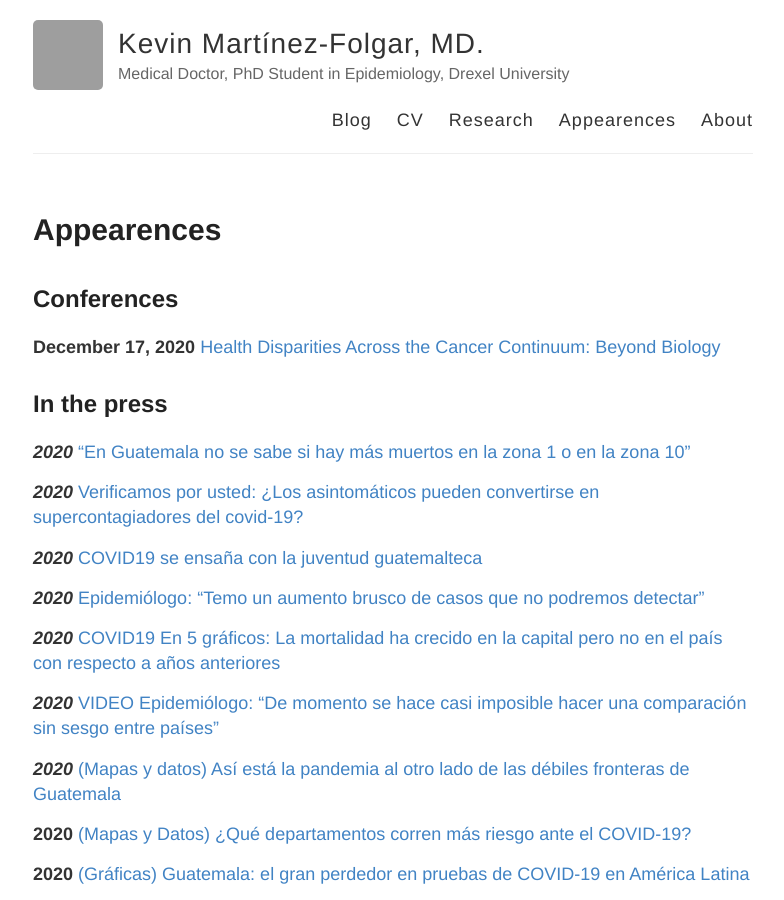
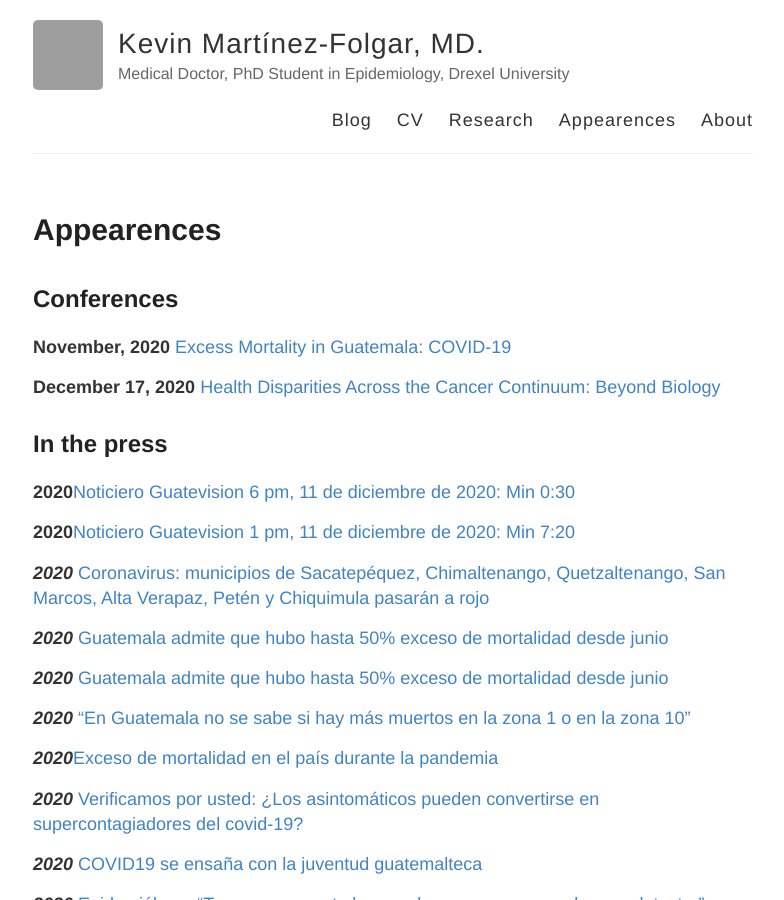
Before and after one commit to kmfolgar/kmartinez.com, a Jekyll site: the page built from appearences.md, in a window 1280 px wide and 900 px high. Shown: the whole window, without its empty margins (247-1031 px from the left). Built offline with Jekyll 4.4.1, drawn with Linux system fonts in a browser that asks for light colours; grey boxes are pictures that could not be loaded.

Commit message:
update press

```diff
--- a/appearences.md
+++ b/appearences.md
@@ -7,13 +7,26 @@ output: pdf_document
 
 ## Conferences
 
+**November, 2020**  [Excess Mortality in Guatemala: COVID-19](https://epiresearch.org/event/health-disparities-across-the-cancer-continuum-beyond-biology/)
 
 **December 17, 2020**  [Health Disparities Across the Cancer Continuum: Beyond Biology](https://epiresearch.org/event/health-disparities-across-the-cancer-continuum-beyond-biology/)
 
 
 ## In the press
 
+**2020**[Noticiero Guatevision 6 pm, 11 de diciembre de 2020: Min 0:30](https://www.youtube.com/watch?v=5tz2TT5IX54)
+
+**2020**[Noticiero Guatevision 1 pm, 11 de diciembre de 2020: Min 7:20](https://www.youtube.com/watch?v=vn4xpwV5NW4)
+
+***2020*** [Coronavirus: municipios de Sacatepéquez, Chimaltenango, Quetzaltenango, San Marcos, Alta Verapaz, Petén y Chiquimula pasarán a rojo](https://www.prensalibre.com/guatemala/comunitario/coronavirus-municipios-de-sacatepequez-chimaltenango-quetzaltenango-san-marcos-alta-verapaz-peten-y-chiquimula-pasaran-a-rojo/)
+
+***2020*** [Guatemala admite que hubo hasta 50% exceso de mortalidad desde junio](https://forbescentroamerica.com/2020/12/10/guatemala-admite-que-hubo-hasta-50-exceso-de-mortalidad-desde-junio/)
+
+***2020*** [Guatemala admite que hubo hasta 50% exceso de mortalidad desde junio](https://www.diariolibre.com/actualidad/internacional/guatemala-admite-que-hubo-40-a-50-de-exceso-de-mortalidad-a-partir-de-junio-GA23230897)
+
 ***2020*** [“En Guatemala no se sabe si hay más muertos en la zona 1 o en la zona 10”](https://elperiodico.com.gt/domingo/2020/08/23/en-guatemala-no-se-sabe-si-hay-mas-muertos-en-la-zona-1-o-en-la-zona-10/)
+
+***2020***[Exceso de mortalidad en el país durante la pandemia](https://www.prensalibre.com/opinion/columnasdiarias/exceso-de-mortalidad-en-el-pais-durante-la-pandemia/)
 
 ***2020*** [Verificamos por usted: ¿Los asintomáticos pueden convertirse en supercontagiadores del covid-19?](https://www.prensalibre.com/pl-plus/guatemala/comunitario/los-asintomaticos-en-espacios-cerrados-pueden-convertirse-en-supercontagiadores/)
 
@@ -33,7 +46,6 @@ output: pdf_document
 
 **2020** [6 Expertos y 6 razones por las que el acceso a datos es importante para enfrentar al COVID-19](https://nomada.gt/pais/actualidad/6-expertos-y-6-razones-por-las-que-el-acceso-a-datos-es-importante-para-enfrentar-al-covid-19/)
 
-
 **2020** [(Audios) La lucha contra el COVID-19: así es la vida en el hospital del Parque de la Industria](https://nomada.gt/pais/actualidad/audios-la-lucha-contra-el-covid-19-asi-es-la-vida-en-el-hospital-del-parque-de-la-industria/)
 
 **2020** [COVID-19: Cinco meses después no conocemos la magnitud real de la pandemia](https://nomada.gt/pais/actualidad/covid-19-cinco-meses-despues-no-conocemos-la-magnitud-real-de-la-pandemia)
```
